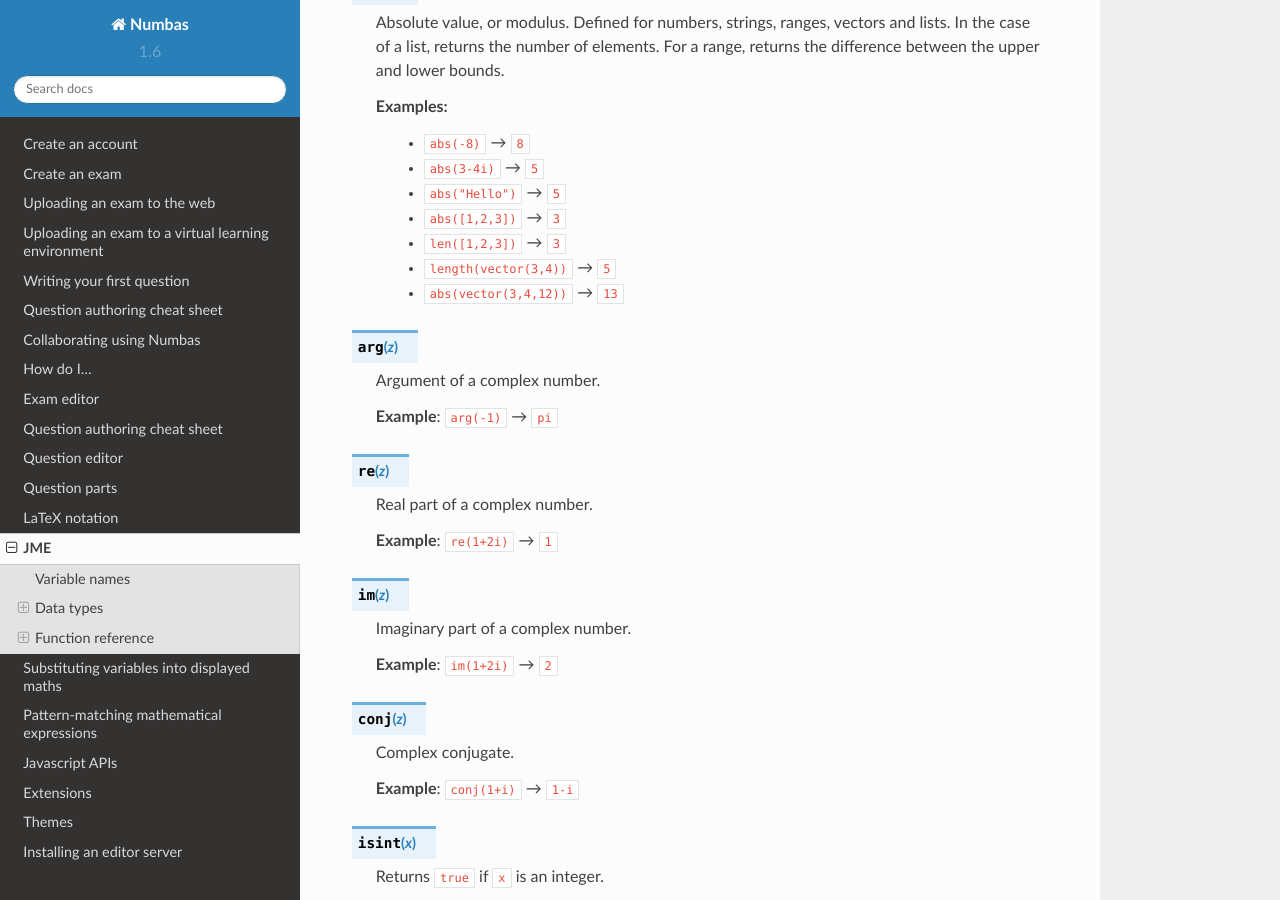
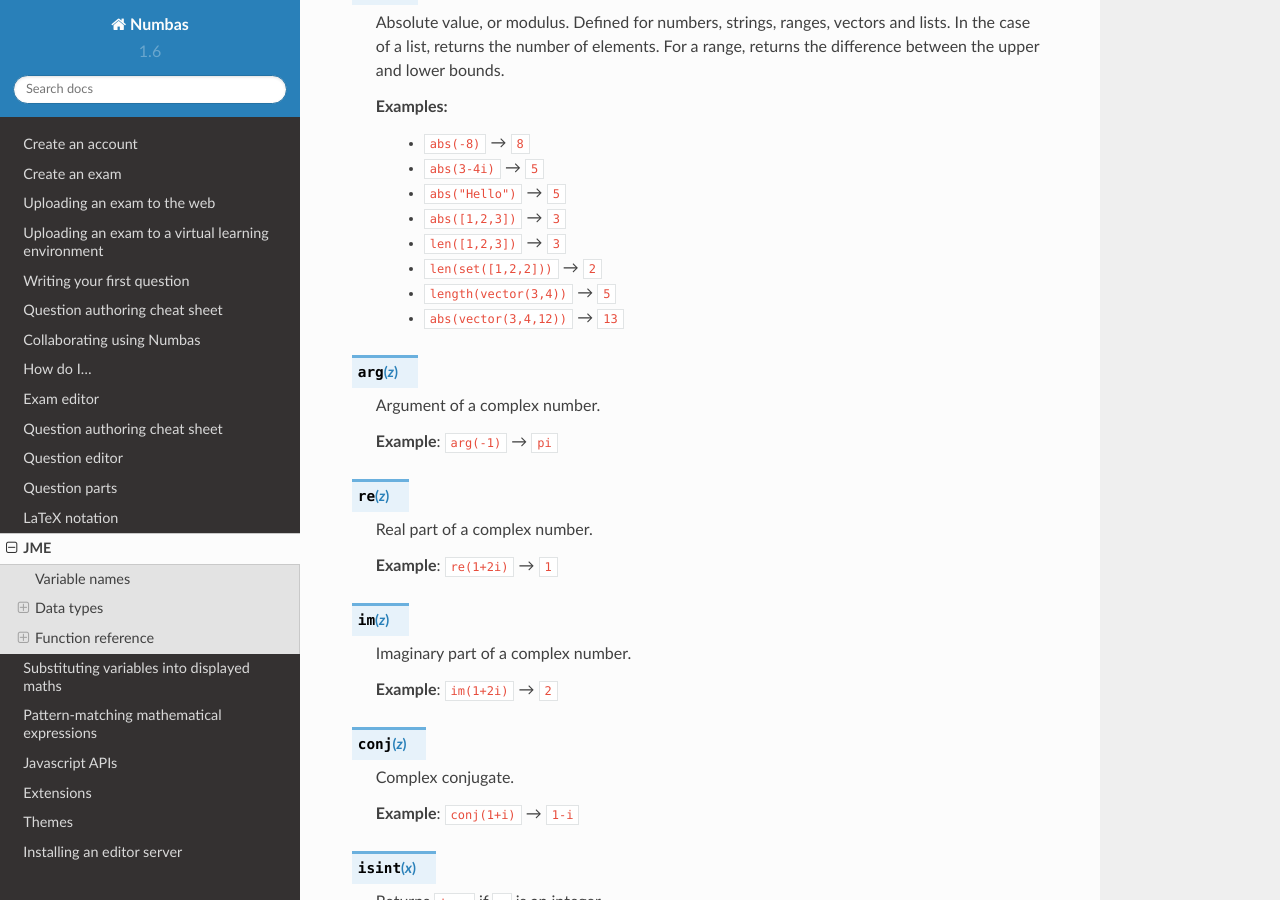
Before and after one commit to numbas/editor-docs, a Sphinx documentation site: the page built from source/jme-reference.rst, in a window 1280 px wide and 900 px high, scrolled down 4193 px. Built offline with Sphinx 7.4.7 and the Read the Docs theme 2.0.0, drawn with Linux system fonts in a browser that asks for light colours.

Commit message:
document len(set)

```diff
--- a/source/jme-reference.rst
+++ b/source/jme-reference.rst
@@ -168,6 +168,7 @@ Number operations
         * ``abs("Hello")`` → ``5``
         * ``abs([1,2,3])`` → ``3``
         * ``len([1,2,3])`` → ``3``
+        * ``len(set([1,2,2]))`` → ``2``
         * ``length(vector(3,4))`` → ``5``
         * ``abs(vector(3,4,12))`` → ``13``
 
```
